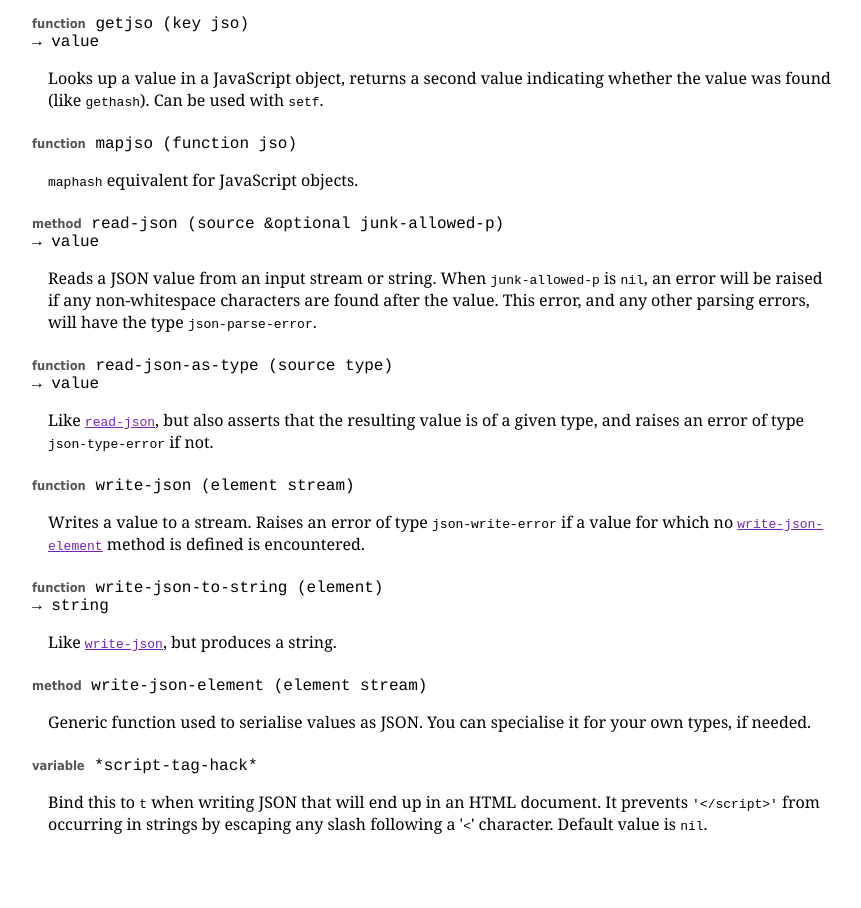
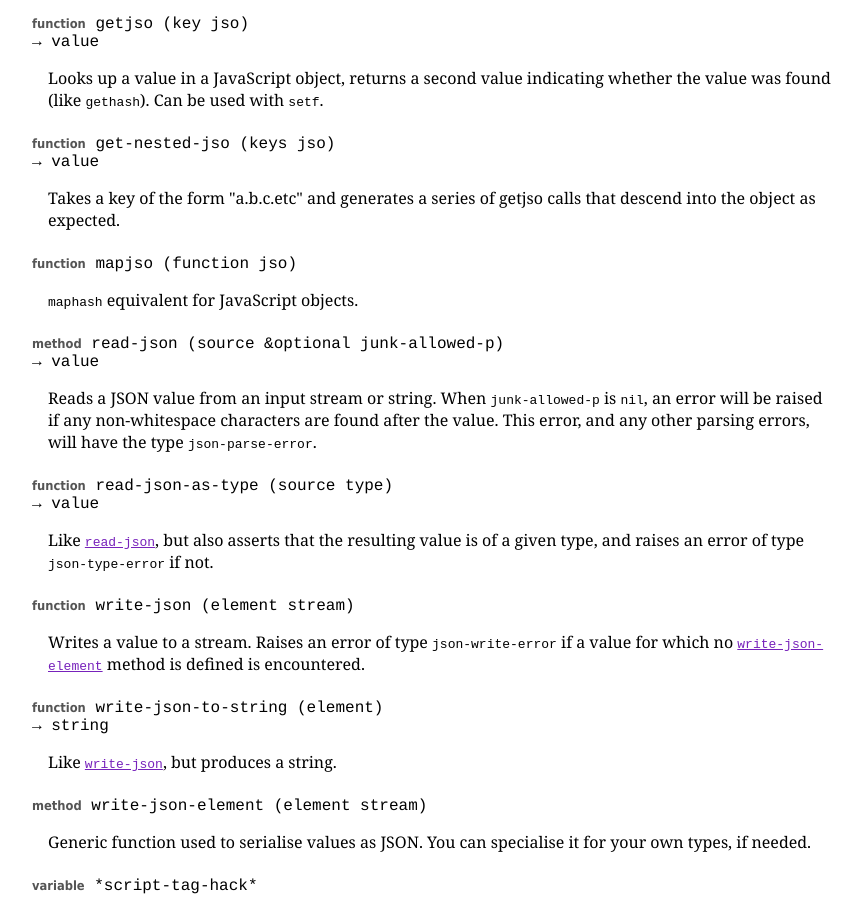
Before and after one commit to marijnh/ST-JSON, a plain HTML site: page index.html in a window 1280 px wide. Shown: the part 1200-2108 px from the top of the page, without its empty margins (16-877 px from the left). Before the commit the page ends 2083 px from the top, so only its background shows below. Drawn offline with Linux system fonts and the light colour scheme.

Commit message:
Add support for nested key lookups via get-nested-jso.

```diff
--- a/index.html
+++ b/index.html
@@ -112,6 +112,14 @@
   second value indicating whether the value was found (like
   <code>gethash</code>). Can be used with <code>setf</code>.</p>
 
+  <p class="def" id="get-nested-jso">
+    <span>function</span> get-nested-jso (keys jso)
+    <br/>&#8594; value
+  </p>
+
+  <p class="desc">Takes a key of the form "a.b.c.etc" and generates
+  a series of getjso calls that descend into the object as expected.
+
   <p class="def" id="mapjso">
     <span>function</span> mapjso (function jso)
   </p>
```
Also changed, not shown: 2 other files.
